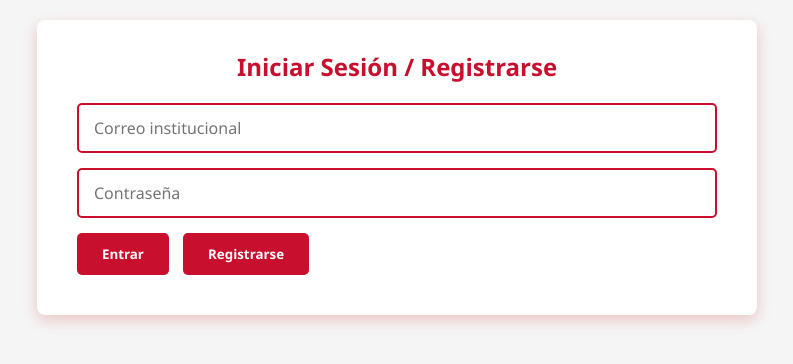
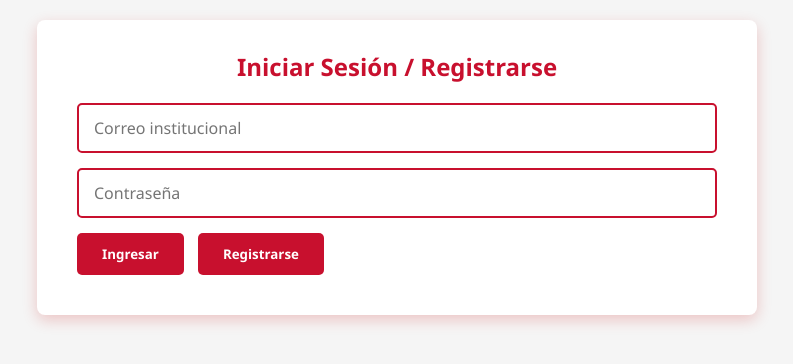
Before and after one commit to SantianaT/VOZ-ULEAM-MOD, a plain HTML site: page index.html in a window 1280 px wide. Shown: the whole page, without its empty margins (243-1036 px from the left). Drawn offline with Linux system fonts and the light colour scheme.

Commit message:
corrige el texto del botón de inicio de sesión de "Entrar" a "Ingresar"

```diff
--- a/index.html
+++ b/index.html
@@ -13,7 +13,7 @@
     <input type="email" id="email" placeholder="Correo institucional" />
     <input type="password" id="password" placeholder="Contraseña" />
 
-    <button onclick="login()">Entrar</button>
+    <button onclick="login()">Ingresar</button>
     <button onclick="register()">Registrarse</button>
 
     <p id="mensaje"></p>
```
